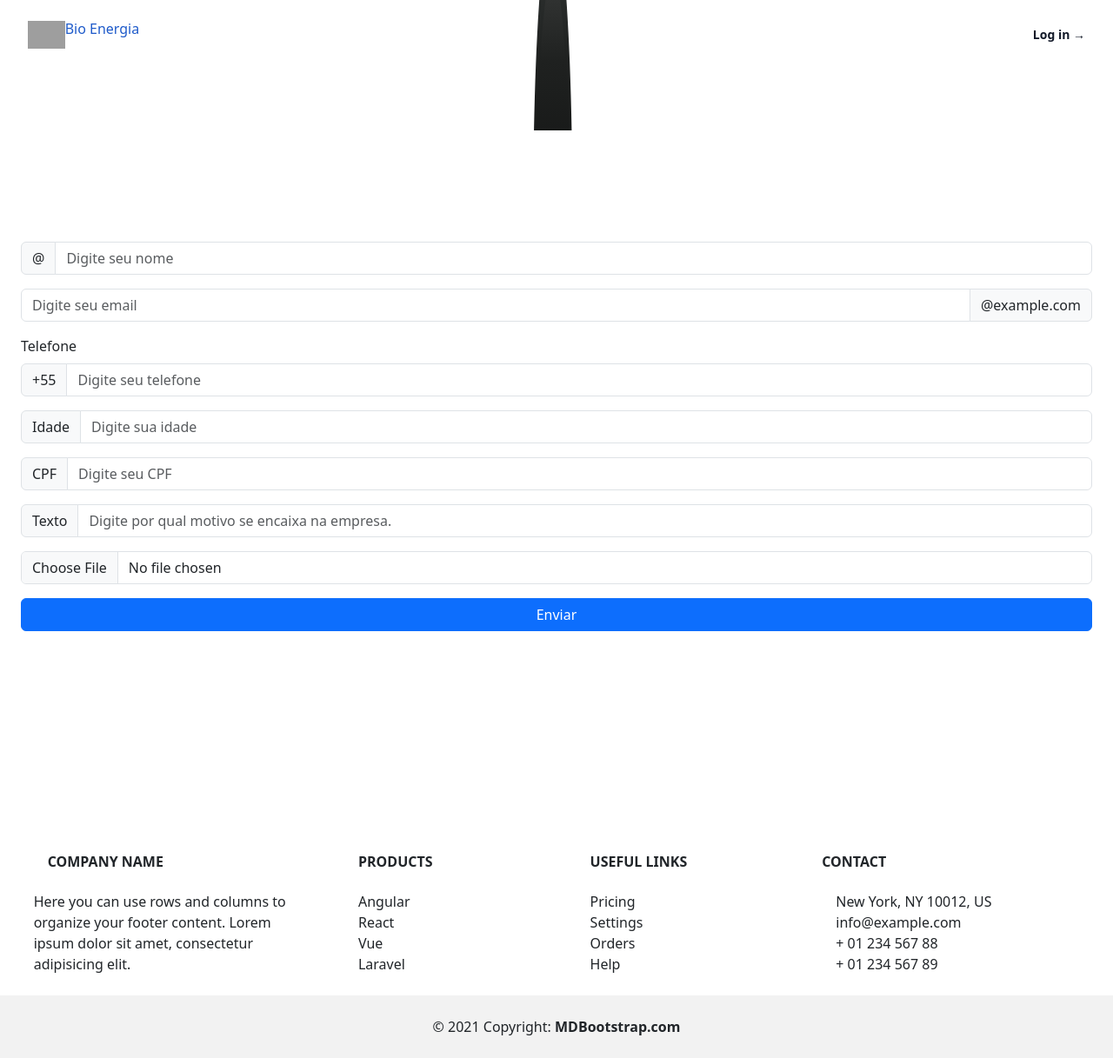
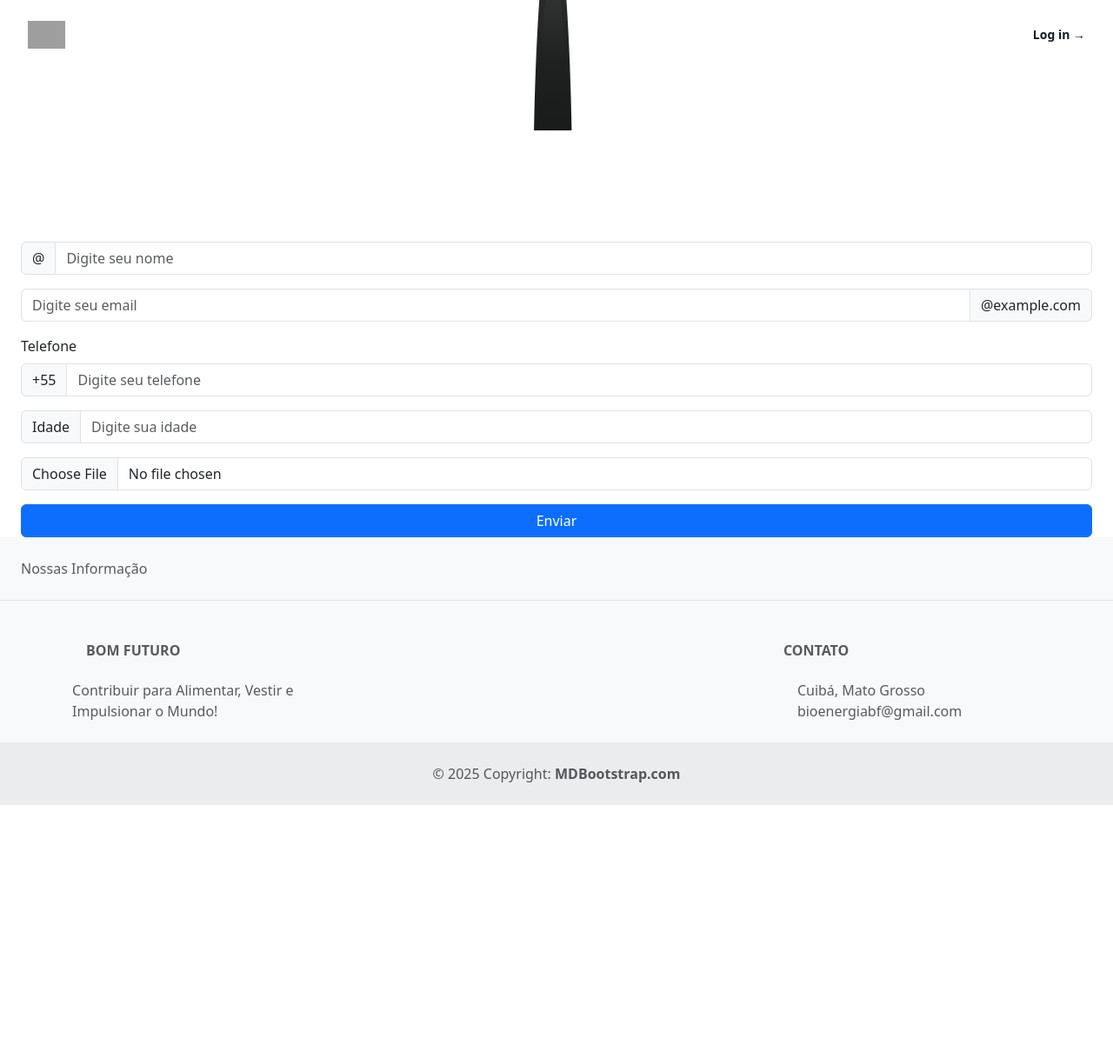
Before and after one commit to JoaoPedroAugusto/django, a Django app: page /home/ver_home/ in a window 1280 px wide. Shown: the whole page at 87% size. After the commit the page ends 926 px from the top, so only its background shows below. Run offline with Django 5.2, Linux system fonts and the light colour scheme; some libraries are stand-ins or nearby versions; grey boxes are pictures that could not be loaded.

Commit message:
Meus Arquivos

```diff
--- a/home/templates/home.html
+++ b/home/templates/home.html
@@ -20,10 +20,10 @@
 
                     <img class="h-8 w-auto" src="https://tailwindui.com/plus-assets/img/logos/mark.svg?color=indigo&shade=600" alt="">
                 </a>
-                    <h1 class="LogoNome">Bio Energia</h1>
+                <h1 class="LogoNome"></h1>
             </div>
+            <div class="flex lg:hidden">
 
-                <div class="flex lg:hidden">
                 <button id="menu-toggle" type="button" class="-m-2.5 inline-flex items-center justify-center rounded-md p-2.5 text-gray-700">
                     <span class="sr-only">Open main menu</span>
                     <svg class="size-6" fill="none" viewBox="0 0 24 24" stroke-width="1.5" stroke="currentColor" aria-hidden="true">
@@ -89,17 +115,6 @@
                 <span class="input-group-text">Idade</span>
                 <input type="number" name="idade" class="form-control" placeholder="Digite sua idade" required>
             </div>
-
-            <div class="input-group mb-3">
-                <span class="input-group-text">CPF</span>
-                <input type="text" name="cpf" class="form-control" placeholder="Digite seu CPF" required>
-            </div>
-
-            <div class="input-group mb-3">
-                <span class="input-group-text">Texto</span>
-                <input type="text" name="texto" class="form-control" placeholder="Digite por qual motivo se encaixa na empresa." required>
-            </div>
-
             <div class="input-group mb-3">
                 <input type="file" name="arquivo" class="form-control" id="file-input" required>
             </div>
@@ -138,7 +153,42 @@
         });
     </script>
 
-    <section class="footer" style="">
+    <footer class="text-center text-lg-start bg-body-tertiary text-muted">
+      <!-- Section: Social media -->
+      <section class="d-flex justify-content-center justify-content-lg-between p-4 border-bottom">
+        <!-- Left -->
+        <div class="me-5 d-none d-lg-block">
+          <span>Nossas Informação</span>
+        </div>
+        <!-- Left -->
+
+        <!-- Right -->
+        <div>
+          <a href="" class="me-4 text-reset">
+            <i class="fab fa-facebook-f"></i>
+          </a>
+          <a href="" class="me-4 text-reset">
+            <i class="fab fa-twitter"></i>
+          </a>
+          <a href="" class="me-4 text-reset">
+            <i class="fab fa-google"></i>
+          </a>
+          <a href="" class="me-4 text-reset">
+            <i class="fab fa-instagram"></i>
+          </a>
+          <a href="" class="me-4 text-reset">
+            <i class="fab fa-linkedin"></i>
+          </a>
+          <a href="" class="me-4 text-reset">
+            <i class="fab fa-github"></i>
+          </a>
+        </div>
+        <!-- Right -->
+      </section>
+      <!-- Section: Social media -->
+
+      <!-- Section: Links  -->
+      <section class="">
         <div class="container text-center text-md-start mt-5">
           <!-- Grid row -->
           <div class="row mt-3">
@@ -146,68 +196,33 @@
             <div class="col-md-3 col-lg-4 col-xl-3 mx-auto mb-4">
               <!-- Content -->
               <h6 class="text-uppercase fw-bold mb-4">
-                <i class="fas fa-gem me-3"></i>Company name
+                <i class="fas fa-gem me-3"></i>Bom Futuro
               </h6>
               <p>
-                Here you can use rows and columns to organize your footer content. Lorem ipsum
-                dolor sit amet, consectetur adipisicing elit.
+                Contribuir para Alimentar, Vestir e Impulsionar o Mundo!
               </p>
             </div>
             <!-- Grid column -->
 
             <!-- Grid column -->
-            <div class="col-md-2 col-lg-2 col-xl-2 mx-auto mb-4">
-              <!-- Links -->
-              <h6 class="text-uppercase fw-bold mb-4">
-                Products
-              </h6>
-              <p>
-                <a href="#!" class="text-reset">Angular</a>
-              </p>
-              <p>
-                <a href="#!" class="text-reset">React</a>
-              </p>
-              <p>
-                <a href="#!" class="text-reset">Vue</a>
-              </p>
-              <p>
-                <a href="#!" class="text-reset">Laravel</a>
-              </p>
-            </div>
+
             <!-- Grid column -->
 
             <!-- Grid column -->
             <div class="col-md-3 col-lg-2 col-xl-2 mx-auto mb-4">
-              <!-- Links -->
-              <h6 class="text-uppercase fw-bold mb-4">
-                Useful links
-              </h6>
-              <p>
-                <a href="#!" class="text-reset">Pricing</a>
-              </p>
-              <p>
-                <a href="#!" class="text-reset">Settings</a>
-              </p>
-              <p>
-                <a href="#!" class="text-reset">Orders</a>
-              </p>
-              <p>
-                <a href="#!" class="text-reset">Help</a>
-              </p>
+
             </div>
             <!-- Grid column -->
 
             <!-- Grid column -->
             <div class="col-md-4 col-lg-3 col-xl-3 mx-auto mb-md-0 mb-4">
               <!-- Links -->
-              <h6 class="text-uppercase fw-bold mb-4">Contact</h6>
-              <p><i class="fas fa-home me-3"></i> New York, NY 10012, US</p>
+              <h6 class="text-uppercase fw-bold mb-4">Contato</h6>
+              <p><i class="fas fa-home me-3"></i> Cuibá, Mato Grosso</p>
               <p>
                 <i class="fas fa-envelope me-3"></i>
-                info@example.com
+              bioenergiabf@gmail.com
               </p>
-              <p><i class="fas fa-phone me-3"></i> + 01 234 567 88</p>
-              <p><i class="fas fa-print me-3"></i> + 01 234 567 89</p>
             </div>
             <!-- Grid column -->
           </div>
@@ -218,7 +233,7 @@
 
       <!-- Copyright -->
       <div class="text-center p-4" style="background-color: rgba(0, 0, 0, 0.05);">
-        © 2021 Copyright:
+        © 2025 Copyright:
         <a class="text-reset fw-bold" href="https://mdbootstrap.com/">MDBootstrap.com</a>
       </div>
       <!-- Copyright -->
--- a/home/urls.py
+++ b/home/urls.py
@@ -3,22 +3,23 @@ from . import views
 from django.contrib.auth import views as auth_views
 
 urlpatterns = [
-     path('ver_home/', views.ver_home, name='ver_home'),
+    # Página inicial
+    path('ver_home/', views.ver_home, name='ver_home'),
 
-     path("dashboard/", views.dashboard_view, name="dashboard"),  # Página do dashboard
+    # Dashboard
+    path('dashboard/', views.dashboard_view, name='dashboard'),
 
-     path("colaborador/obter/<int:colaborador_id>/", views.obter_colaborador, name="obter_colaborador"),
+    # Autenticação
+    path('login/', views.login_view, name='login'),
+    path('logout/', auth_views.LogoutView.as_view(), name='logout'),
+    path('cadastro/', views.cadastro_view, name='cadastro'),
 
-     path('login/', views.login_view, name='login'),
+    # Colaboradores
+    path('colaboradores/', views.listar_colaboradores, name='listar_colaboradores'),
 
-     path("logout/", auth_views.LogoutView.as_view(), name="logout"),
+    path('colaboradores/<int:colaborador_id>/editar/', views.editar_colaborador, name='editar_colaborador'),
+    path('colaboradores/<int:colaborador_id>/deletar/', views.deletar_colaborador, name='deletar_colaborador'),
 
-     path('cadastro/', views.cadastro_view, name='cadastro'),
-
-     path("colaborador/deletar/<int:colaborador_id>/", views.deletar_colaborador, name="deletar_colaborador"),
-
-       path('colaboradores/', views.listar_colaboradores, name='listar_colaboradores'),
-    path('colaboradores/<int:id>/', views.detalhes_colaborador, name='detalhes_colaborador'),
-    path('colaboradores/<int:id>/editar/', views.editar_colaborador, name='editar_colaborador'),
-    path('colaboradores/<int:id>/deletar/', views.deletar_colaborador, name='deletar_colaborado'),
+    # Obter dados de um colaborador (para AJAX, por exemplo)
+    path('colaborador/obter/<int:colaborador_id>/', views.obter_colaborador, name='obter_colaborador'),
 ]
--- a/home/views.py
+++ b/home/views.py
@@ -138,39 +138,3 @@ def editar_colaborador(request, colaborador_id):
 def listar_colaboradores(request):
     colaboradores = Colaborador.objects.all()
     return render(request, 'dashboard.html', {'colaboradores': colaboradores})
-
-# Detalhes de um colaborador (retorna JSON para o AJAX)
-def detalhes_colaborador(request, id):
-    colaborador = get_object_or_404(Colaborador, id=id)
-    data = {
-        'id': colaborador.id,
-        'nome': colaborador.nome,
-        'email': colaborador.email,
-        'telefone': colaborador.telefone,
-        'idade': colaborador.idade,
-        'cpf': colaborador.cpf,
-        'texto': colaborador.texto,
-    }
-    return JsonResponse(data)
-
-# Editar um colaborador
-def editar_colaborador(request, id):
-    colaborador = get_object_or_404(Colaborador, id=id)
-    if request.method == 'POST':
-        form = ColaboradorForm(request.POST, request.FILES, instance=colaborador)
-        if form.is_valid():
-            form.save()
-            return JsonResponse({'success': True})
-        else:
-            return JsonResponse({'success': False, 'errors': form.errors})
-    else:
-        form = ColaboradorForm(instance=colaborador)
-    return render(request, 'editar_colaborador.html', {'form': form})
-
-# Deletar um colaborador
-def deletar_colaborador(request, id):
-    colaborador = get_object_or_404(Colaborador, id=id)
-    if request.method == 'POST':
-        colaborador.delete()
-        return JsonResponse({'success': True})
-    return JsonResponse({'success': False, 'error': 'Método não permitido.'})
```
Also changed, not shown: other parts of home/templates/home.html (+34 -8 lines), home/templates/dashboard.html (+26 -42 lines), home/templates/index.html (+11 -43 lines), db.sqlite3, 1 other file. Lines whose indentation alone changed are shown as unchanged.
